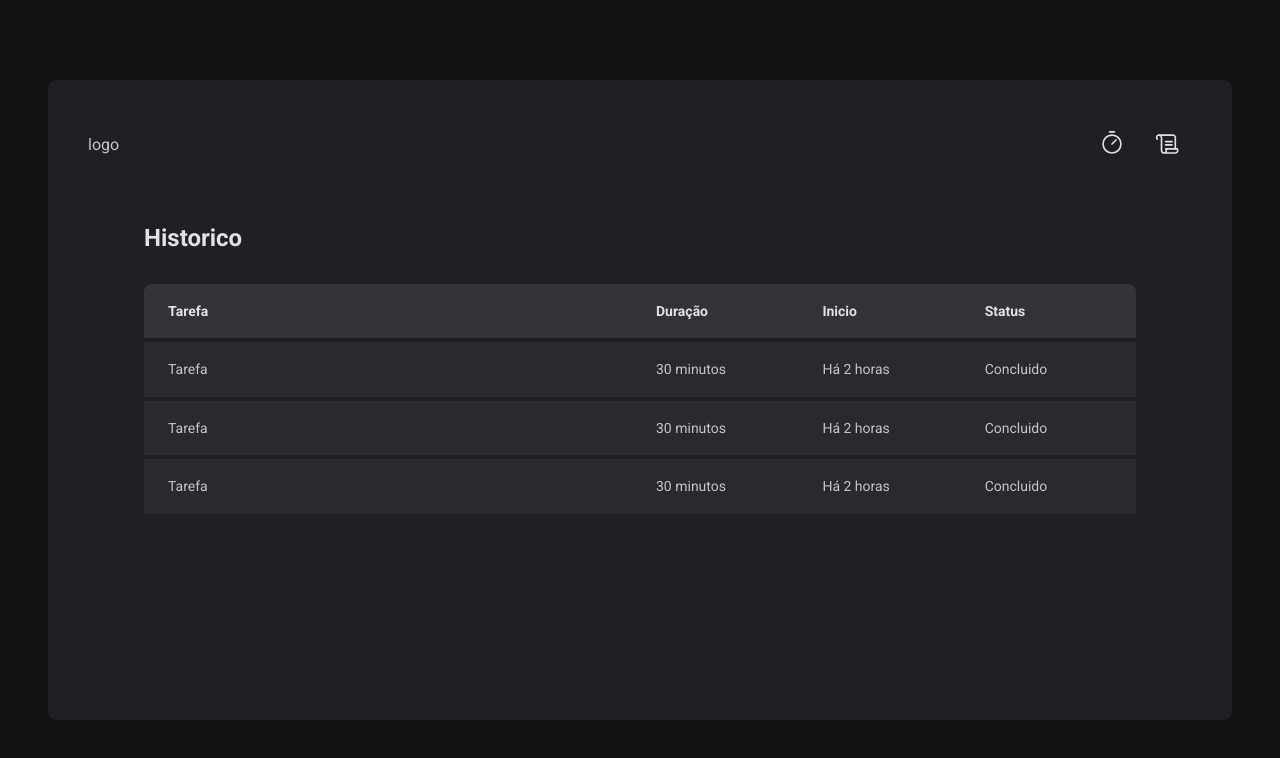
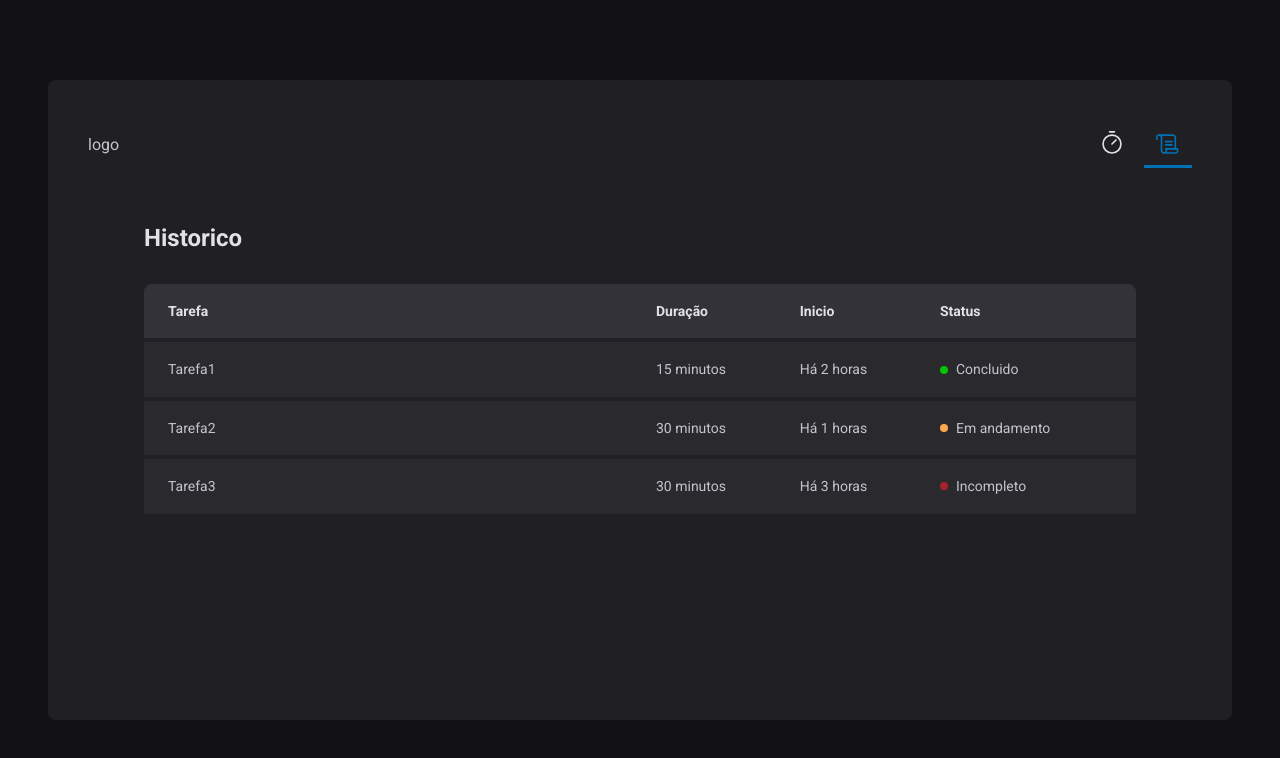
Before and after one commit to ryan-pin/pomodoro-timer-react, a React (Vite) app: page /history in a window 1280 px wide. Shown: the top 758 px of the page. Built offline with nearby package versions, Linux system fonts and the light colour scheme.

Commit message:
criação status e estilização

```diff
--- a/src/components/Header/Header.tsx
+++ b/src/components/Header/Header.tsx
@@ -8,7 +8,7 @@ export function Header() {
         <HeaderContainer>
             <span>logo</span>
             <nav>
-                <NavLink to="/" title="Timer">
+                <NavLink to="/"  title="Timer">
                     <Timer size={26} />
                 </NavLink>
                 <NavLink to="/history" title="Historico">
--- a/src/components/Header/styles.ts
+++ b/src/components/Header/styles.ts
@@ -14,6 +14,7 @@ export const HeaderContainer = styled.header`
         width: 3rem;
         height: 3rem;
 
+
         display: flex;
         justify-content: center;
         align-items: center;
@@ -25,11 +26,12 @@ export const HeaderContainer = styled.header`
 
 
         &:hover {
-            border-bottom: 3px solid ${props => props.theme['blue-500']};
+            border-bottom: 3px solid ${props => props.theme['blue-300']};
         }
 
-        &:active {
-            color: ${props => props.theme['blue-500']};
+        &.active {
+            color: ${props => props.theme['blue-300']};
+            border-bottom: 3px solid ${props => props.theme['blue-300']};
         }
 
     }
--- a/src/pages/History/history.tsx
+++ b/src/pages/History/history.tsx
@@ -1,7 +1,7 @@
-import { HistoryContainer, HistoryList } from './styles'
+import { HistoryContainer, HistoryList, Status } from "./styles";
 
-export function History(){
-    return(
+export function History() {
+  return (
     <HistoryContainer>
       <h1>Historico</h1>
 
@@ -17,26 +17,32 @@ export function History(){
           </thead>
           <tbody>
             <tr>
-                            <td>Tarefa</td>
-                            <td>30 minutos</td>
+              <td>Tarefa1</td>
+              <td>15 minutos</td>
               <td>Há 2 horas</td>
-                            <td>Concluido</td>
+              <td>
+                <Status statusColor="green">Concluido</Status>
+              </td>
             </tr>
             <tr>
-                            <td>Tarefa</td>
+              <td>Tarefa2</td>
               <td>30 minutos</td>
-                            <td>Há 2 horas</td>
-                            <td>Concluido</td>
+              <td>Há 1 horas</td>
+              <td>
+                <Status statusColor="yellow">Em andamento</Status>
+              </td>
             </tr>
             <tr>
-                            <td>Tarefa</td>
+              <td>Tarefa3</td>
               <td>30 minutos</td>
-                            <td>Há 2 horas</td>
-                            <td>Concluido</td>
+              <td>Há 3 horas</td>
+              <td>
+                <Status statusColor="red">Incompleto</Status>
+              </td>
             </tr>
           </tbody>
         </table>
       </HistoryList>
     </HistoryContainer>
-    )
+  );
 }
--- a/src/pages/History/styles.ts
+++ b/src/pages/History/styles.ts
@@ -59,3 +59,27 @@ export const HistoryList = styled.div`
         }
     }
 `
+
+const STATUS_COLORS ={
+    green: 'green-500',
+    yellow: 'yellow-500',
+    red: 'red-500',
+} as const
+
+interface StatusProps{
+    statusColor: keyof typeof STATUS_COLORS
+}
+
+export const Status = styled.span<StatusProps>`
+    display: flex;
+    align-items: center;
+    gap: 0.5rem;
+
+    &::before{
+        content: '';
+        width: 0.5rem;
+        height: 0.5rem;
+        border-radius: 50%;
+        background: ${props => props.theme[STATUS_COLORS[props.statusColor]]};
+    }
+`
--- a/src/pages/Home/Home.tsx
+++ b/src/pages/Home/Home.tsx
@@ -34,7 +34,7 @@ export function Home() {
           <span>0</span>
         </CountdownContainer>
 
-        <StartCountdownButton disabled type="submit">
+        <StartCountdownButton type="submit">
           {" "}
           <Play size={24} /> Começar
         </StartCountdownButton>
--- a/src/styles/themes/default.ts
+++ b/src/styles/themes/default.ts
@@ -18,4 +18,6 @@ export const defaultTheme = {
     'red-700': '#7A1921',
 
     'yellow-500': '#FBA94C',
+
+    'green-500': '#00c400'
 }
```
Lines whose indentation alone changed are shown as unchanged.
